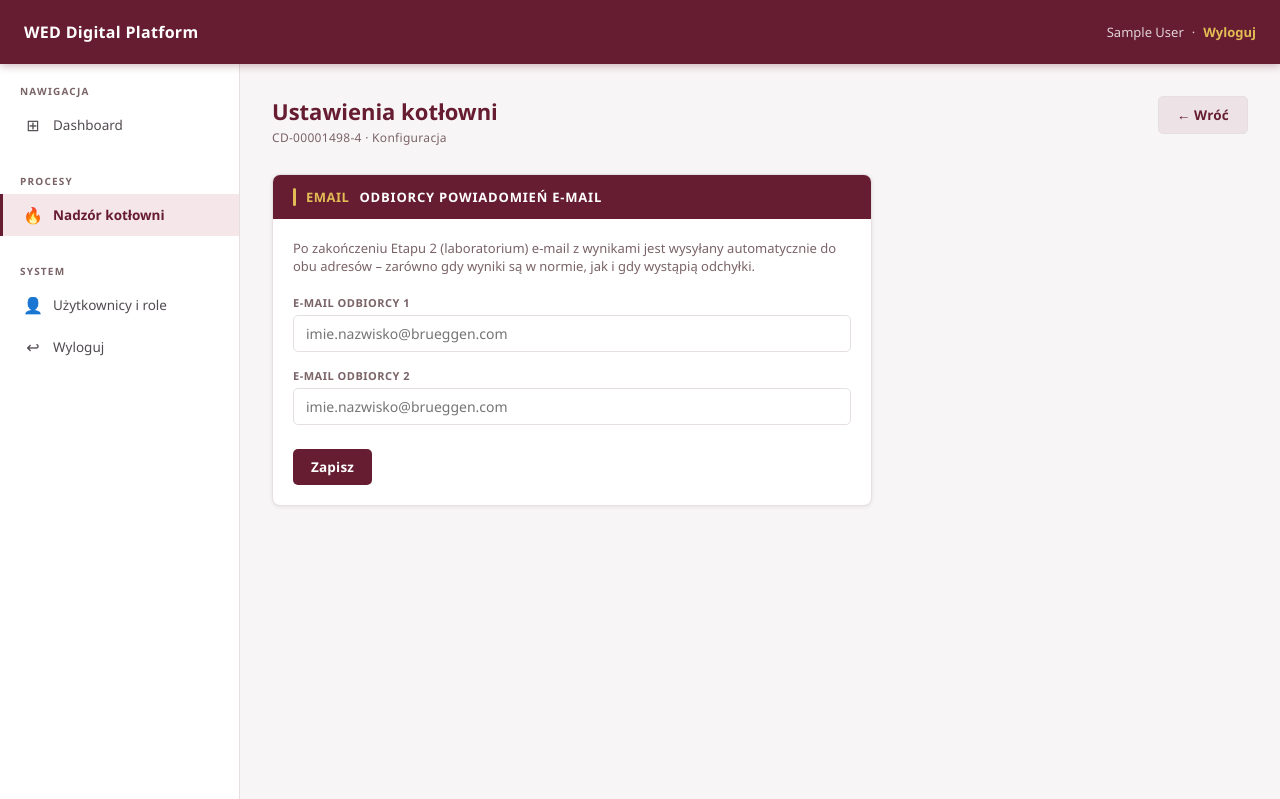
After one commit to SP1BrueggenPL/DigitalWED, a Django app: page /kotlownia/ustawienia/ in a window 1280 px wide. The commit adds this page. Shown: the top 799 px of the page. Run offline with Django 5.2, Linux system fonts and the light colour scheme; the visitor is signed in with stand-in values (Sample User, id 1); data comes from the database, SQL or seed files in the repository; data that the repository does not hold is empty.

Commit message:
Three UI fixes: chip placeholder, Odchylki column in list, email settings page
- login_chip.html: change placeholder from 'np. 21012' to 'np. 12345'
- list.html + list_lab.html: add Odchylki column (green check / red X per row) for completed forms
- list.html: add settings button for superusers, fix doc number to CD-00001498-4
- list_lab.html: fix doc number to CD-00001498-4, add Odchylki column to done table
- kotlownia/ustawienia: new view + template + URL for email recipient configuration
  accessible to superusers at /kotlownia/ustawienia/

Co-Authored-By: Claude Sonnet 4.6 <noreply@anthropic.com>

```diff
--- a/kotlownia/urls.py
+++ b/kotlownia/urls.py
@@ -12,4 +12,5 @@ urlpatterns = [
     path('<int:pk>/drukuj/', views.formularz_print, name='print'),
     path('<int:pk>/pobierz/', views.formularz_pdf, name='pdf'),
     path('powiadomienia/', views.powiadomienia_list, name='powiadomienia'),
+    path('ustawienia/', views.ustawienia, name='ustawienia'),
 ]
--- a/kotlownia/views.py
+++ b/kotlownia/views.py
@@ -219,13 +219,20 @@ def formularz_list(request):
             status=KotlowniaFormularz.STATUS_ZAKONCZONY,
             laborant=request.user,
         )
-        return render(request, 'kotlownia/list_lab.html', {'pending': pending, 'done': done})
-    elif request.user.is_superuser:
-        formularze = KotlowniaFormularz.objects.all()
-        return render(request, 'kotlownia/list.html', {'formularze': formularze})
-    else:
-        formularze = KotlowniaFormularz.objects.filter(technician=request.user)
-        return render(request, 'kotlownia/list.html', {'formularze': formularze})
+        for f in done:
+            f.odchylki_ok = sprawdz_odchylki(f)[0]
+        return render(request, 'kotlownia/list_lab.html', {
+            'pending': pending, 'done': done,
+        })
+    for f in formularze:
+        if f.status == KotlowniaFormularz.STATUS_ZAKONCZONY:
+            f.odchylki_ok = sprawdz_odchylki(f)[0]
+        else:
+            f.odchylki_ok = None
+    return render(request, 'kotlownia/list.html', {
+        'formularze': formularze,
+        'is_superuser': request.user.is_superuser,
+    })
 
 
 @login_required
@@ -360,3 +367,18 @@ def powiadomienia_list(request):
     pows = Powiadomienie.objects.filter(odbiorca=request.user)
     pows.filter(przeczytane=False).update(przeczytane=True)
     return render(request, 'core/powiadomienia.html', {'powiadomienia': pows})
+
+
+@login_required
+def ustawienia(request):
+    if not request.user.is_superuser:
+        messages.error(request, 'Brak uprawnień do ustawień.')
+        return redirect('kotlownia:list')
+    obj = KotlowniaUstawienia.get()
+    if request.method == 'POST':
+        obj.email_odbiorca_1 = request.POST.get('email_odbiorca_1', '').strip()
+        obj.email_odbiorca_2 = request.POST.get('email_odbiorca_2', '').strip()
+        obj.save()
+        messages.success(request, 'Ustawienia zapisane.')
+        return redirect('kotlownia:ustawienia')
+    return render(request, 'kotlownia/ustawienia.html', {'obj': obj})
--- a/templates/core/login_chip.html
+++ b/templates/core/login_chip.html
@@ -21,7 +21,7 @@
         <label>Numer chip</label>
         <input type="text" name="chip_number" class="form-control"
                autofocus required autocomplete="off"
-               inputmode="numeric" placeholder="np. 21012">
+               inputmode="numeric" placeholder="np. 12345">
       </div>
       {% if error %}
       <div class="alert alert-error" style="margin-bottom:14px">{{ error }}</div>
--- /dev/null
+++ b/templates/kotlownia/ustawienia.html
@@ -0,0 +1,36 @@
+{% extends 'base.html' %}
+{% block title %}Ustawienia kotłowni{% endblock %}
+
+{% block content %}
+<div class="page-header">
+  <div class="page-header-left">
+    <h1>Ustawienia kotłowni</h1>
+    <div class="doc-number">CD-00001498-4 · Konfiguracja</div>
+  </div>
+  <a href="{% url 'kotlownia:list' %}" class="btn btn-secondary">← Wróć</a>
+</div>
+
+<div class="card form-section" style="max-width:600px">
+  <div class="card-header"><span class="section-id">EMAIL</span><h3>Odbiorcy powiadomień e-mail</h3></div>
+  <div class="card-body">
+    <p style="font-size:13px;color:var(--brand-muted);margin-bottom:20px">
+      Po zakończeniu Etapu 2 (laboratorium) e-mail z wynikami jest wysyłany automatycznie
+      do obu adresów – zarówno gdy wyniki są w normie, jak i gdy wystąpią odchyłki.
+    </p>
+    <form method="post" novalidate>
+      {% csrf_token %}
+      <div class="form-group" style="margin-bottom:16px">
+        <label>E-mail odbiorcy 1</label>
+        <input type="email" name="email_odbiorca_1" class="form-control"
+               value="{{ obj.email_odbiorca_1 }}" placeholder="imie.nazwisko@brueggen.com">
+      </div>
+      <div class="form-group" style="margin-bottom:24px">
+        <label>E-mail odbiorcy 2</label>
+        <input type="email" name="email_odbiorca_2" class="form-control"
+               value="{{ obj.email_odbiorca_2 }}" placeholder="imie.nazwisko@brueggen.com">
+      </div>
+      <button type="submit" class="btn btn-primary">Zapisz</button>
+    </form>
+  </div>
+</div>
+{% endblock %}
```
Also changed, not shown: templates/kotlownia/list.html (+16 -2 lines), templates/kotlownia/list_lab.html (+7 -1 lines).
